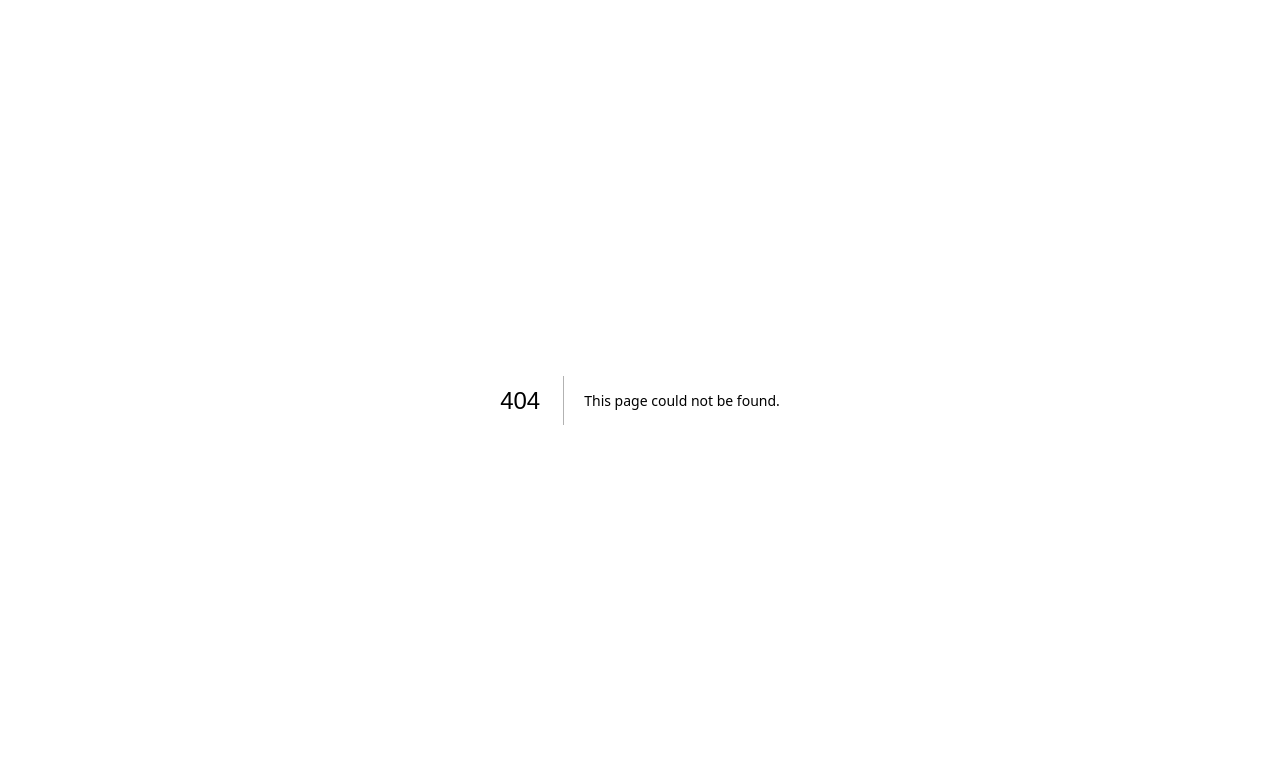
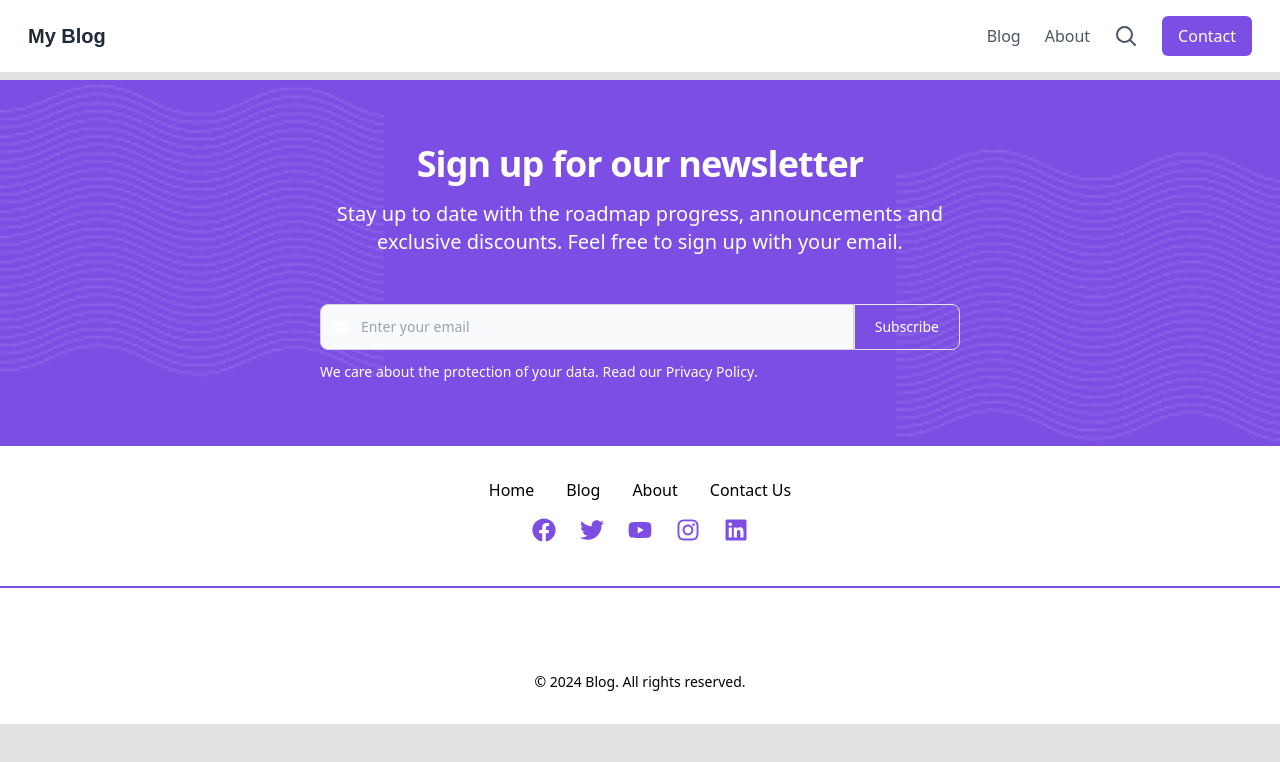
Before and after one commit to hire12/blog, a Next.js app: page /pages/contact in a window 1280 px wide. Before the commit this address had no page. Shown: the top 762 px of the page. Built offline with nearby package versions, Linux system fonts and the light colour scheme.

Commit message:
start contact

```diff
--- /dev/null
+++ b/src/app/pages/contact/page.tsx
@@ -0,0 +1,14 @@
+import React from 'react'
+import Header from '../header/page'
+import Footer from '@/components/Footer/Footer'
+import Subscribe from '@/components/Subscribe/Subscribe'
+
+export default function page() {
+  return (
+    <div>
+      <Header />
+      <Subscribe />
+      <Footer />
+    </div>
+  )
+}
--- a/src/app/pages/header/page.tsx
+++ b/src/app/pages/header/page.tsx
@@ -69,7 +69,7 @@ export default function Header() {
                 />
               </svg>
             </button>
-            <Link href="/contact">
+            <Link href="/pages/contact">
               <button
                 className="bg-[#7C4EE4] text-white py-2 px-4 rounded-md hover:bg-opacity-90 transition duration-300"
               >
```
